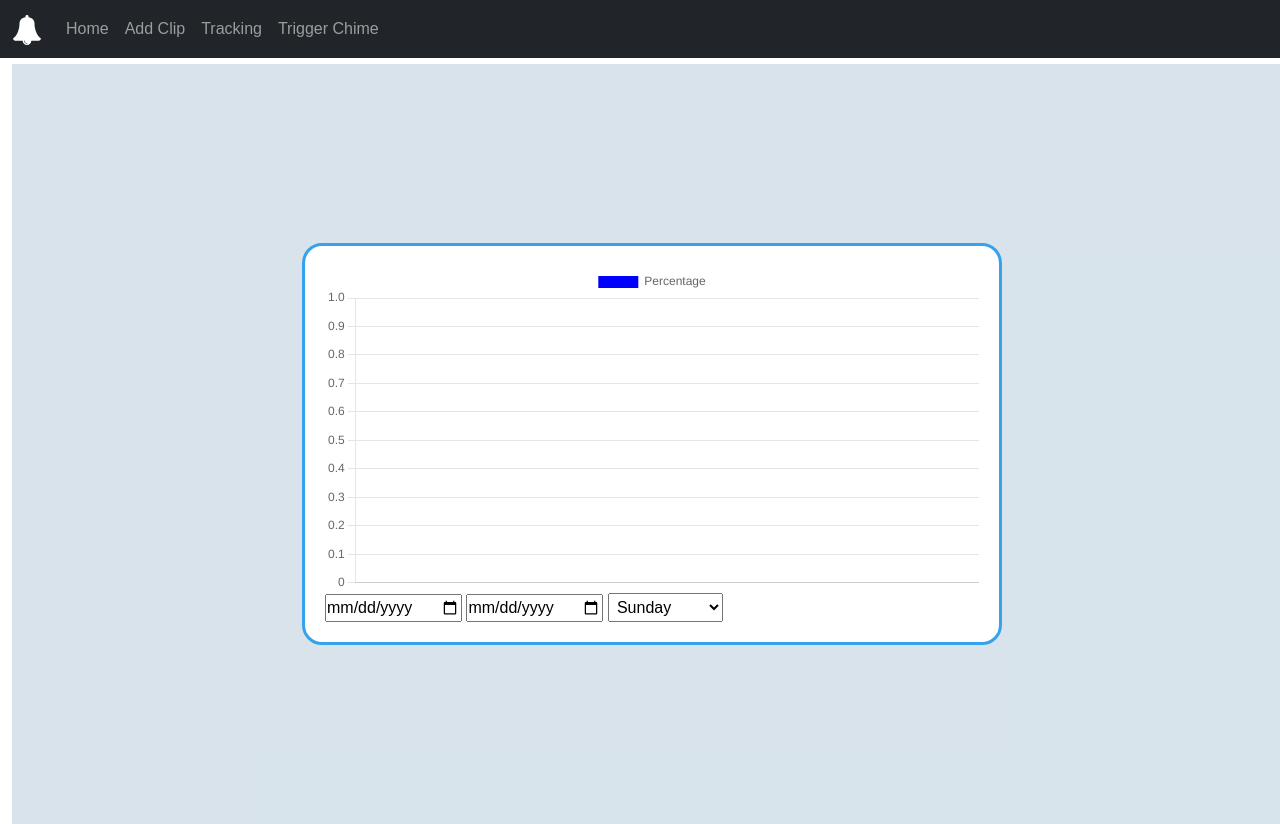
After one commit to PoDuck/pi_chime, a Django app: template tracking/templates/tracking/hour_tracking_view.html in a window 1280 px wide. The commit adds this page. Run offline with Django 5.2, Linux system fonts and the light colour scheme; the template is opened without the code that fills it, so the values that code supplies are empty; some libraries are stand-ins or nearby versions.

Commit message:
Tracking allows choosing of date range for percentages on days.

```diff
--- a/chime/settings.py
+++ b/chime/settings.py
@@ -49,6 +49,7 @@ INSTALLED_APPS = [
     'crispy_bootstrap5',
     'clips',
     'tracking',
+    'debug_toolbar',
 ]
 
 MIDDLEWARE = [
@@ -59,6 +60,7 @@ MIDDLEWARE = [
     'django.contrib.auth.middleware.AuthenticationMiddleware',
     'django.contrib.messages.middleware.MessageMiddleware',
     'django.middleware.clickjacking.XFrameOptionsMiddleware',
+    'debug_toolbar.middleware.DebugToolbarMiddleware',
 ]
 
 ROOT_URLCONF = 'chime.urls'
@@ -147,3 +149,7 @@ CRISPY_TEMPLATE_PACK = "bootstrap5"
 
 GOTIFY_API_KEY = env('GOTIFY_KEY')
 LOCAL_TIMEZONE = env('LOCAL_TIMEZONE', default=TIME_ZONE)
+
+INTERNAL_IPS = [
+    "127.0.0.1",
+]
--- a/chime/urls.py
+++ b/chime/urls.py
@@ -18,8 +18,8 @@ from django.contrib import admin
 from django.urls import path, include
 from django.conf.urls.static import static
 from django.conf import settings
-from django.views.generic import TemplateView
 from clips.views import ClipsList
+from debug_toolbar.toolbar import debug_toolbar_urls
 
 urlpatterns = [
     path('', ClipsList.as_view(), name='index'),
@@ -27,6 +27,6 @@ urlpatterns = [
     path('clips/', include('clips.urls')),
     path('tracking/', include('tracking.urls')),
     path('admin/', admin.site.urls),
-]
+] + debug_toolbar_urls()
 
 urlpatterns += static(settings.MEDIA_URL, document_root=settings.MEDIA_ROOT)
--- a/requirements.txt
+++ b/requirements.txt
@@ -13,3 +13,5 @@ django-environ==0.11.2
 gunicorn==22.0.0
 psycopg2-binary==2.9.9
 pytz==2024.1
+
+django-debug-toolbar~=4.4.6
--- a/templates/base.html
+++ b/templates/base.html
@@ -26,7 +26,7 @@
                     <a class="nav-link{% if page == 'create' %} active{% endif %}" href="{% url 'add_clip' %}">Add Clip</a>
                 </li>
                 <li class="nav-item">
-                    <a class="nav-link{% if page == 'tracking' %} active{% endif %} tracking" href="{% url 'tracking' %}">Tracking</a>
+                    <a class="nav-link{% if page == 'day-tracking' %} active{% endif %} tracking" href="{% url 'day_tracking' %}">Tracking</a>
                 </li>
                 <li class="nav-item">
                     <a class="nav-link trigger" href="#">Trigger Chime</a>
--- /dev/null
+++ b/tracking/templates/tracking/hour_tracking_view.html
@@ -0,0 +1,103 @@
+{% extends 'base.html' %}{% load static %}
+{% block title %}Tracking{% endblock title %}
+{% block custom_css %}
+    <script src="https://code.jquery.com/jquery-3.4.1.min.js"></script>
+    <script src="https://cdn.jsdelivr.net/npm/chart.js@4.4.3/dist/chart.umd.min.js"></script>
+    <style>
+      * {
+        margin: 0;
+        padding: 0;
+        font-family: sans-serif;
+      }
+      .chartCard {
+        width: 100vw;
+        height: calc(100vh - 40px);
+        background: rgba(61, 118, 153, 0.2);
+        display: flex;
+        align-items: center;
+        justify-content: center;
+      }
+      .chartBox {
+        width: 700px;
+        padding: 20px;
+        border-radius: 20px;
+        border: solid 3px rgba(54, 162, 235, 1);
+        background: white;
+      }
+
+      select {
+          padding: 4px;
+      }
+    </style>
+{% endblock custom_css %}
+{% block content %}
+    <div class="chartCard">
+      <div class="chartBox">
+        <canvas id="tracking-chart" data-url="{% url 'hour_data' pk start_date end_date %}"></canvas>
+          {#No filters on dates, because they are using the text from the URL#}
+          <input onchange="filterDate()" type="date" id="start_date" min="{{ min_date|date:"Y-m-d" }}" max="{{ max_date|date:"Y-m-d" }}" value="{{ start_date }}">
+          <input onchange="filterDate()" type="date" id="end_date" min="{{ min_date|date:"Y-m-d" }}" max="{{ max_date|date:"Y-m-d" }}" value="{{ end_date }}">
+          <select id="dow" onchange="filterDate()" name="dow">
+              <option value="0"{% if pk == 0 %} selected{% endif %}>Sunday</option>
+              <option value="1"{% if pk == 1 %} selected{% endif %}>Monday</option>
+              <option value="2"{% if pk == 2 %} selected{% endif %}>Tuesday</option>
+              <option value="3"{% if pk == 3 %} selected{% endif %}>Wednesday</option>
+              <option value="4"{% if pk == 4 %} selected{% endif %}>Thursday</option>
+              <option value="5"{% if pk == 5 %} selected{% endif %}>Friday</option>
+              <option value="6"{% if pk == 6 %} selected{% endif %}>Saturday</option>
+          </select>
+      </div>
+    </div>
+{% endblock content %}
+{% block custom_javascript %}
+    <script>
+        function clickHandler() {
+            console.log('click');
+        }
+
+        $(function () {
+            const $trackingChart = $("#tracking-chart");
+            $.ajax({
+                url: $trackingChart.data("url"),
+                success: function (data) {
+
+                    let ctx = $trackingChart[0].getContext("2d");
+
+                    const chart = new Chart(ctx, {
+                        type: 'bar',
+                        data: {
+                            labels: data.labels,
+                            datasets: [{
+                                label: 'Percentage',
+                                backgroundColor: 'blue',
+                                data: data.data
+                            }]
+                        },
+                        options: {
+                            responsive: true,
+                            legend: {
+                                position: 'top',
+                            },
+                            title: {
+                                display: true,
+                                text: 'People Tracking Bar Chart'
+                            }
+                        }
+                    });
+
+                    function clickHandler(click) {
+                        const points = chart.getElementsAtEventForMode(click, 'nearest', { intersect: true }, true);
+                        if (points.length) {
+                            const firstPoint = points[0];
+                            console.log(firstPoint);
+                            window.open('{% url 'day_tracking' %}')
+                        }
+                    }
+
+                    chart.canvas.onclick = clickHandler;
+                }
+            });
+        });
+
+    </script>
+{% endblock custom_javascript %}
--- a/tracking/urls.py
+++ b/tracking/urls.py
@@ -2,6 +2,8 @@ from django.urls import path
 from . import views
 
 urlpatterns = [
-    path('', views.TrackingView.as_view(), name='tracking'),
-    path('data/', views.TrackingDataView.as_view(), name='data'),
+    path('', views.DayTrackingView.as_view(), name='day_tracking'),
+    path('<int:pk>/<str:start_date>/<str:end_date>/', views.HourTrackingView.as_view(), name='hour_tracking'),
+    path('data/<str:start_date>/<str:end_date>/', views.DayTrackingDataView.as_view(), name='data'),
+    path('data/<int:pk>/<str:start_date>/<str:end_date>/', views.HourTrackingDataView.as_view(), name='hour_data'),
 ]
```
Also changed, not shown: tracking/templates/tracking/tracking_view.html (+74 -31 lines), tracking/views.py (+53 -3 lines).
